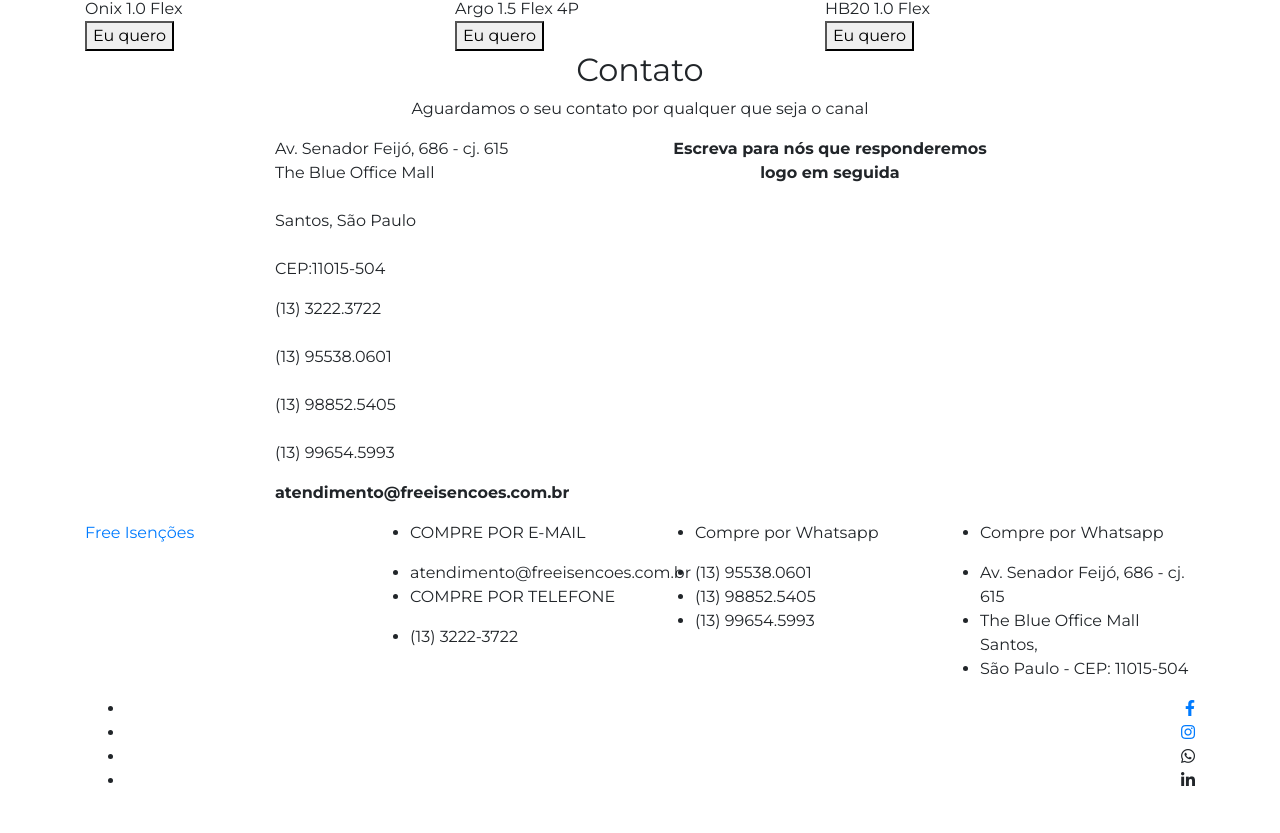
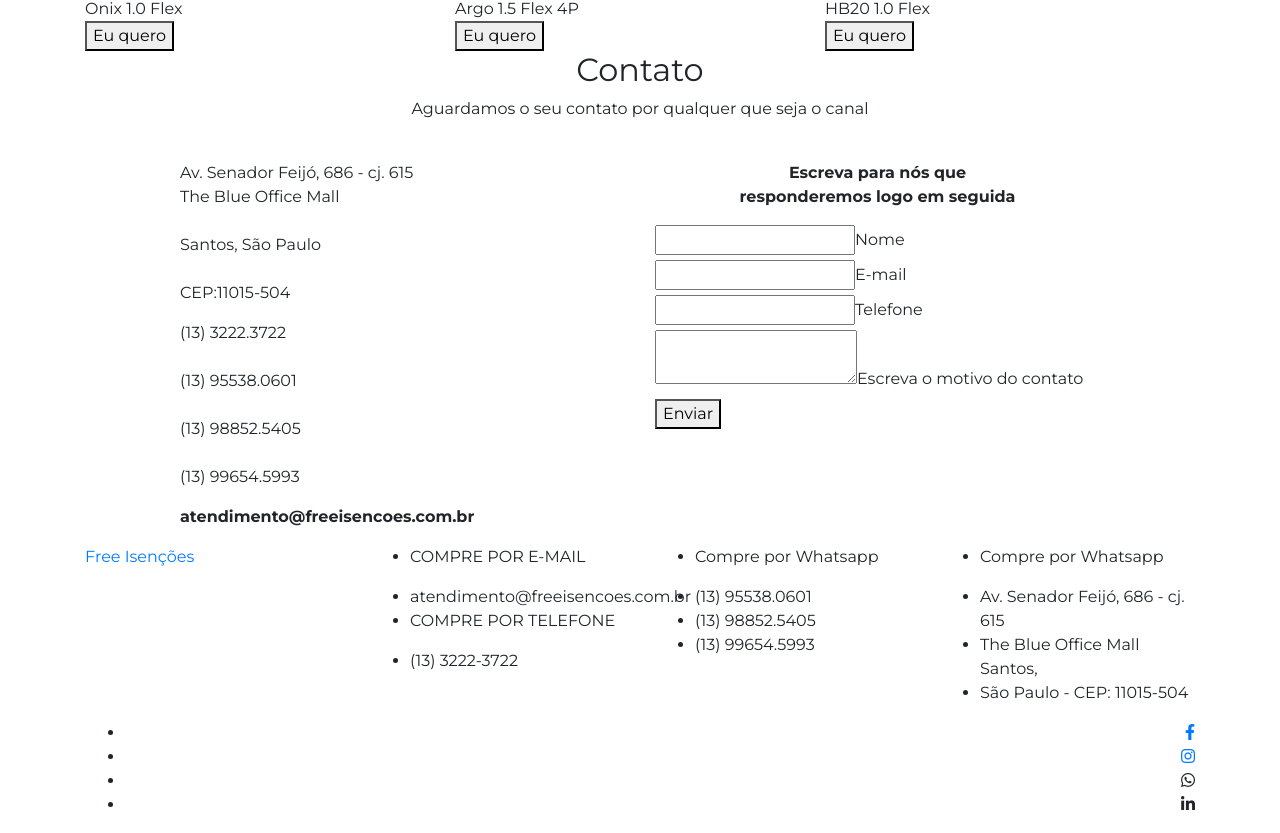
Before and after one commit to caiobatis/freeisencoes-client-react, a React app: page / in a window 1280 px wide. Shown: the part 2571-3404 px from the top of the page. Before the commit the page ends 3380 px from the top, so only its background shows below. Built offline with nearby package versions, Linux system fonts and the light colour scheme.

Commit message:
contact form style

```diff
--- a/src/components/Buttons/Buttons.jsx
+++ b/src/components/Buttons/Buttons.jsx
@@ -8,7 +8,7 @@ const Buttons = props => {
   const buttonClass = classNames(styles.button, {
     [styles.full]: props.full,
     [styles[props.type]]: props.type,
-    [styles.border]: props.border,
+    [styles.clear]: props.clear,
     [styles[props.size]]: props.size,
     [styles.uppercase]: props.uppercase,
   })
--- a/src/components/Buttons/Buttons.scss
+++ b/src/components/Buttons/Buttons.scss
@@ -48,6 +48,14 @@
       }
     }
   }
+  &.clear {
+    border-color: transparent;
+    span {
+      color: #fff;
+      font-size: 16px;
+      font-weight: 600;
+    }
+  }
 }
 
 
--- /dev/null
+++ b/src/components/Contact/Contact.scss
@@ -0,0 +1,64 @@
+.textField {
+  display: flex;
+  flex-direction: column;
+  position: relative;
+  margin: 0 0 25px;
+
+  input {
+    width: 100%;
+    border: 0;
+    border-radius: 40px;
+    height: 40px;
+    outline: none;
+    padding: 5px;
+    padding-left: 20px;
+    position: relative;
+    &:focus ~ label {
+      top: -20px;
+      color: #fff;
+      font-size: 11px;
+    }
+    &:hover ~ label {
+      top: -20px;
+      color: #fff;
+      font-size: 11px;
+    }
+  }
+  textarea {
+    width: 100%;
+    border: 0;
+    border-radius: 20px;
+    min-height: 120px;
+    outline: none;
+    padding: 5px;
+    padding-left: 20px;
+    position: relative;
+
+    &:focus ~ label {
+      top: -20px;
+      color: #fff;
+      font-size: 11px;
+    }
+    &:hover ~ label {
+      top: -20px;
+      color: #fff;
+      font-size: 11px;
+    }
+  }
+  label {
+    position: absolute;
+    font-size: 13px;
+    color: #8b92a0;
+    left: 14px;
+    text-transform: uppercase;
+    top: 11px;
+    margin: 0;
+    z-index: 0;
+    transition: all .2s;
+    &:hover {
+      top: -20px;
+      color: #fff;
+      font-size: 11px;
+    }
+  }
+}
--- a/src/components/Contact/ContactForm.jsx
+++ b/src/components/Contact/ContactForm.jsx
@@ -1,13 +1,45 @@
-import React, { Component } from 'react'
-import { reducer as formReducer } from 'redux-form'
+import React from 'react'
+import { Field, reduxForm } from 'redux-form'
+import Buttons from '../Buttons/Buttons'
+import styles from './Contact.scss'
 
 
-export default class ContactForm extends Component {
-  render() {
-    return (
-      <div>
+ let ContactForm = props => {
+  const { handleSubmit } = props
 
+  // Escreva o motivo do contato
+  return (
+    <form onSubmit={handleSubmit}>
+      <div className={styles.textField}>
+        <Field name="name" component="input" type="text" />
+        <label htmlFor="name">Nome</label>
       </div>
-    )
-  }
+      <div className={styles.textField}>
+        <Field name="email" component="input" type="email" />
+        <label htmlFor="email">E-mail</label>
+      </div>
+      <div className={styles.textField}>
+        <Field name="phone" component="input" type="text" />
+        <label htmlFor="phone">Telefone</label>
+      </div>
+      <div className={styles.textField}>
+        <Field name="notes" component="textarea" />
+        <label htmlFor="phone">Escreva o motivo do contato</label>
+      </div>
+
+      <Buttons
+        type='secundary'
+        clear={true}
+        full={true}
+        uppercase={true}
+        label='Enviar'
+      />
+    </form>
+  )
 }
+
+ContactForm = reduxForm({
+  form: 'contact'
+})(ContactForm)
+
+export default ContactForm
--- a/src/components/Home/Home.jsx
+++ b/src/components/Home/Home.jsx
@@ -12,9 +12,15 @@ import Footer from '../Footer/Footer'
 
 import styles from './Home.scss'
 import { StickyContainer } from 'react-sticky'
+import ContactForm from '../Contact/ContactForm';
 
 
 class Routes extends Component {
+
+
+  submit = values => {
+    console.log(values)
+  }
 
   render() {
 
@@ -159,8 +165,9 @@ class Routes extends Component {
                   <h2 className={styles.h2}>Contato</h2>
                   <p className={styles.title}>Aguardamos o seu contato por qualquer que seja o canal</p>
                 </div>
-                <div className="col-md-2"></div>
-                <div className="col-md-4">
+                <div className="col-md-1"></div>
+                <div className="col-md-5">
+                  <br/>
                   <div className={styles.uppercase}>
                     <p className={styles.p}>
                       Av. Senador Feijó, 686 - cj. 615 <br/>
@@ -177,17 +184,16 @@ class Routes extends Component {
                     <p className={styles.p}><b>atendimento@freeisencoes.com.br</b></p>
                   </div>
                 </div>
-                <div className="col-md-4">
+                <div className="col-md-5">
                   <div className="form">
+                    <br/>
                     <div className="text-center">
-                      <p className="p"><b>Escreva para nós que responderemos logo em seguida</b></p>
+                      <p className={styles.p}><b>Escreva para nós que <br/> responderemos logo em seguida</b></p>
                     </div>
-                    <form>
-
-                    </form>
+                    <ContactForm onSubmit={this.submit} />
                   </div>
                 </div>
-                <div className="col-md-2"></div>
+                <div className="col-md-1"></div>
               </div>
             </div>
           </section>
```
